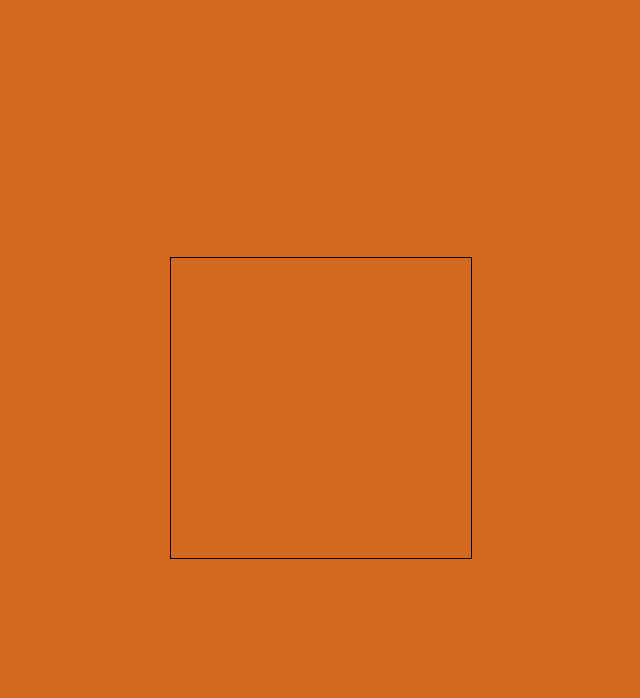
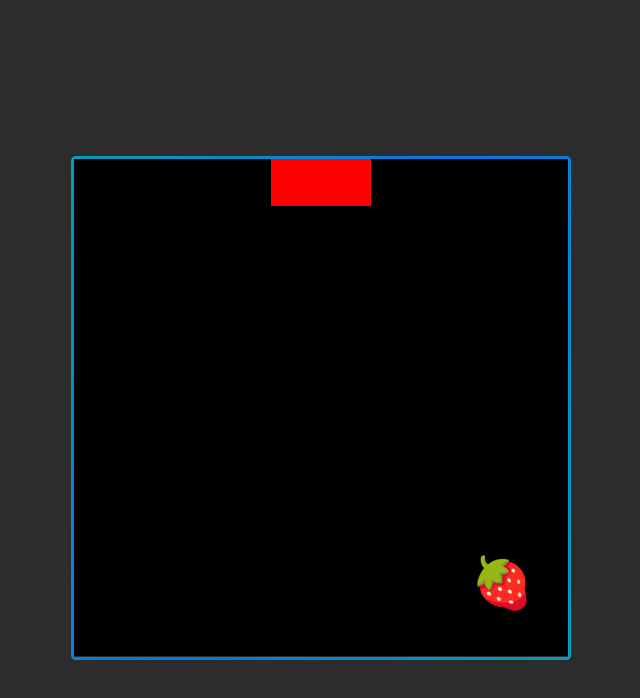
Before and after one commit to daniv-tech/snake, a website: page index.html in a window 1280 px wide. Shown: the whole page, without its empty margins (319-959 px from the left). Drawn offline with Linux system fonts and the light colour scheme.

Commit message:
Adjust snake moving rows

```diff
--- a/index.html
+++ b/index.html
@@ -2,101 +2,211 @@
 <html lang="en">
 <head>
     <meta charset="UTF-8"/>
-    <title>Snake</title>
+    <title>Snake </title>
+
+    <link rel="apple-touch-icon" sizes="180x180" href="/apple-touch-icon.png">
+    <link rel="icon" type="image/png" sizes="32x32" href="/favicon-32x32.png">
+    <link rel="icon" type="image/png" sizes="16x16" href="/favicon-16x16.png">
+    <link rel="manifest" href="/site.webmanifest">
 
     <style>
         body {
-            background: chocolate;
+            background: #2c2c2c;
             height: 100vh;
             display: flex;
-            flex-direction: column;
             justify-content: center;
             align-items: center;
         }
 
         canvas {
-            border: 1px solid #000;
+            background: #000;
+            border-radius: 4px;
+        }
+
+        .animated-box {
+            position: relative;
+            border-radius: 4px;
+            overflow: hidden;
+        }
+
+        .animated-box:after {
+            content: '';
+            position: absolute;
+            top: 0;
+            left: 0;
+            right: 0;
+            bottom: 0;
+            border-radius: 4px;
+            background: linear-gradient(120deg, #00F260, #0575E6, #00F260);
+            background-size: 300% 300%;
+            clip-path: polygon(0% 100%, 3px 100%, 3px 3px, calc(100% - 3px) 3px, calc(100% - 3px) calc(100% - 3px), 3px calc(100% - 3px), 3px 100%, 100% 100%, 100% 0%, 0% 0%);
+        }
+
+        .animated-box.in:after {
+            animation: frame-enter 1s forwards ease-in-out reverse, gradient-animation 4s ease-in-out infinite;
+        }
+
+        /* motion */
+        @keyframes gradient-animation {
+            0% {
+                background-position: 15% 0%;
+            }
+            50% {
+                background-position: 85% 100%;
+            }
+            100% {
+                background-position: 15% 0%;
+            }
+        }
+
+        @keyframes frame-enter {
+            0% {
+                clip-path: polygon(0% 100%, 3px 100%, 3px 3px, calc(100% - 3px) 3px, calc(100% - 3px) calc(100% - 3px), 3px calc(100% - 3px), 3px 100%, 100% 100%, 100% 0%, 0% 0%);
+            }
+            25% {
+                clip-path: polygon(0% 100%, 3px 100%, 3px 3px, calc(100% - 3px) 3px, calc(100% - 3px) calc(100% - 3px), calc(100% - 3px) calc(100% - 3px), calc(100% - 3px) 100%, 100% 100%, 100% 0%, 0% 0%);
+            }
+            50% {
+                clip-path: polygon(0% 100%, 3px 100%, 3px 3px, calc(100% - 3px) 3px, calc(100% - 3px) 3px, calc(100% - 3px) 3px, calc(100% - 3px) 3px, calc(100% - 3px) 3px, 100% 0%, 0% 0%);
+            }
+            75% {
+                -webkit-clip-path: polygon(0% 100%, 3px 100%, 3px 3px, 3px 3px, 3px 3px, 3px 3px, 3px 3px, 3px 3px, 3px 0%, 0% 0%);
+            }
+            100% {
+                -webkit-clip-path: polygon(0% 100%, 3px 100%, 3px 100%, 3px 100%, 3px 100%, 3px 100%, 3px 100%, 3px 100%, 3px 100%, 0% 100%);
+            }
         }
     </style>
 </head>
 <body>
-<canvas height="300" id="snake" width="300"></canvas>
+<div class="animated-box in">
+    <canvas height="500" width="500" id="snake"></canvas>
+</div>
 
 <div id="debug"></div>
 <script>
     const canvas = document.getElementById('snake')
     const ctx = canvas.getContext('2d')
 
-    const ratio = 1 //window.devicePixelRatio;
-    let canvasWidth = canvas.width
-    let canvasHeight = canvas.height
+    /* BLOCK VARIABLES */
+    const SPEED = 500
+    const SNAKE_SIZE = 50
+    const WINDOW_SIZE = 500
+    const RATIO = 2 //window.devicePixelRatio;
 
-    const xMax = canvasWidth * ratio
-    const yMax = canvasHeight * ratio
+    const canvasWidth = WINDOW_SIZE
+    const canvasHeight = WINDOW_SIZE
 
-    if (ratio > 1) {
+    const xMax = canvasWidth * RATIO
+    const yMax = canvasHeight * RATIO
+
+    // if (RATIO > 1) {
     canvas.width = xMax
     canvas.height = yMax
     canvas.style.width = canvasWidth + 'px'
     canvas.style.height = canvasHeight + 'px'
 
-        ctx.scale(ratio, ratio)
+    ctx.scale(RATIO, RATIO)
+    // }
+
+    const directions = ['top', 'bottom', 'left', 'right']
+    let direction = directions[Math.floor(Math.random() * directions.length)]
+
+    document.onkeydown = function (e) {
+        e.preventDefault()
+        switch (e.keyCode) {
+            case 37:
+                direction = 'left'
+                break
+            case 38:
+                direction = 'top'
+                break
+            case 39:
+                direction = 'right'
+                break
+            case 40:
+                direction = 'bottom'
+                break
+        }
     }
 
-    const snakeSize = 10
-    const snakeSpace = 0
+    const allX = Array.from({length: xMax / RATIO / SNAKE_SIZE}, (_, i) => i * SNAKE_SIZE)
+    const allY = Array.from({length: yMax / RATIO / SNAKE_SIZE}, (_, i) => i * SNAKE_SIZE)
 
-    const directions = ['top', 'bottom', 'left', 'right']
-    const direction = directions[Math.floor(Math.random() * directions.length)]
+    console.log(allX, allY)
+    const snakeStartX = allX[Math.floor(Math.random() * allX.length)]
+    const snakeStartY = allY[Math.floor(Math.random() * allY.length)]
+
+    console.log(snakeStartX, snakeStartY)
 
     const snakeBodyPoints = [
-        [xMax / 2 / ratio, yMax / 2 / ratio],
-        [xMax / 2 / ratio + snakeSize, yMax / 2 / ratio],
+        [snakeStartX, snakeStartY],
+        [snakeStartX + SNAKE_SIZE, snakeStartY],
+        // [xMax / 2 / RATIO + SNAKE_SIZE * 2, yMax / 2 / RATIO],
+        // [xMax / 2 / RATIO + SNAKE_SIZE * 3, yMax / 2 / RATIO],
+        // [xMax / 2 / RATIO + SNAKE_SIZE * 4, yMax / 2 / RATIO],
+        // [xMax / 2 / RATIO + SNAKE_SIZE * 5, yMax / 2 / RATIO],
+        // [xMax / 2 / RATIO + SNAKE_SIZE * 6, yMax / 2 / RATIO],
+        // [xMax / 2 / RATIO + SNAKE_SIZE * 7, yMax / 2 / RATIO],
+        // [xMax / 2 / RATIO + SNAKE_SIZE * 8, yMax / 2 / RATIO],
+        // [xMax / 2 / RATIO + SNAKE_SIZE * 9, yMax / 2 / RATIO],
+        // [xMax / 2 / RATIO + SNAKE_SIZE * 10, yMax / 2 / RATIO],
     ]
 
-    let step = 0
+    const strawberryX = allX[Math.floor(Math.random() * allX.length)]
+    const strawberryY = allY[Math.floor(Math.random() * allY.length)]
 
-    const interval = setInterval(() => {
+    // ctx.fillStyle = 'white'
+    // ctx.fillRect(strawberryX, strawberryY, SNAKE_SIZE, SNAKE_SIZE)
+    ctx.font = SNAKE_SIZE + 'px Helvetica'
+    ctx.fillText('🍓', strawberryX, strawberryY + SNAKE_SIZE - 6)
+
+    setInterval(() => {
+        let previousPoint = null
+
         for (let bodyPontIndex = 0; bodyPontIndex < snakeBodyPoints.length; bodyPontIndex++) {
+            let newX, newY
             const [x, y] = snakeBodyPoints[bodyPontIndex]
 
-            let newX = x
-            let newY = y
-
-            ctx.clearRect(x, y, snakeSize, snakeSize)
+            if (bodyPontIndex === 0) {
+                newX = x
+                newY = y
 
                 if (direction === 'left' || direction === 'right') {
                     if (direction === 'left') {
-                    newX = x - snakeSize
+                        newX = (x - SNAKE_SIZE)
                     } else {
-                    newX = x + snakeSize
+                        newX = (x + SNAKE_SIZE)
                     }
                 } else {
                     if (direction === 'top') {
-                    newY = y - snakeSize
+                        newY = (y - SNAKE_SIZE)
                     } else {
-                    newY = y + snakeSize
+                        newY = (y + SNAKE_SIZE)
                     }
                 }
 
-            // if (bodyPontIndex !== 0 & step === 0) {
-            //   newX = newX + snakeSpace;
-            // }
-
                 if (newX < 0) {
-                newX = canvas.width - snakeSize
-            } else if (newX > canvas.width) {
-                newX = 0 + snakeSize
+                    newX = canvas.width / RATIO - SNAKE_SIZE
+                } else if (newX > canvas.width / RATIO - SNAKE_SIZE) {
+                    newX = 0
                 }
 
                 if (newY < 0) {
-                newY = canvas.height - snakeSize
-            } else if (newY > canvas.height) {
-                newY = 0 + snakeSize
+                    newY = canvas.height / RATIO - SNAKE_SIZE
+                } else if (newY > canvas.height / RATIO - SNAKE_SIZE) {
+                    newY = 0
                 }
+            } else {
+                newX = previousPoint[0]
+                newY = previousPoint[1]
+            }
+            previousPoint = snakeBodyPoints[bodyPontIndex]
+
+            ctx.clearRect(x, y, SNAKE_SIZE, SNAKE_SIZE)
 
             ctx.fillStyle = 'red'
-            ctx.fillRect(newX, newY, snakeSize, snakeSize)
+            ctx.fillRect(newX, newY, SNAKE_SIZE, SNAKE_SIZE)
 
             snakeBodyPoints[bodyPontIndex] = [newX, newY]
         }
@@ -113,9 +223,8 @@
         // ctx.fillRect(snakeBodyPoints[0][0] - 1, snakeBodyPoints[0][1] + 6, 1, 1);
         // ctx.closePath();
 
-        debug()
-        ++step
-    }, 20000)
+        // debug()
+    }, SPEED)
 
 
     // ctx.beginPath();
```
Also changed, not shown: android-chrome-192x192.png (added), android-chrome-512x512.png (added), apple-touch-icon.png (added), favicon-16x16.png (added), favicon-32x32.png (added), favicon.ico (added), site.webmanifest (added). Lines whose indentation alone changed are shown as unchanged.
